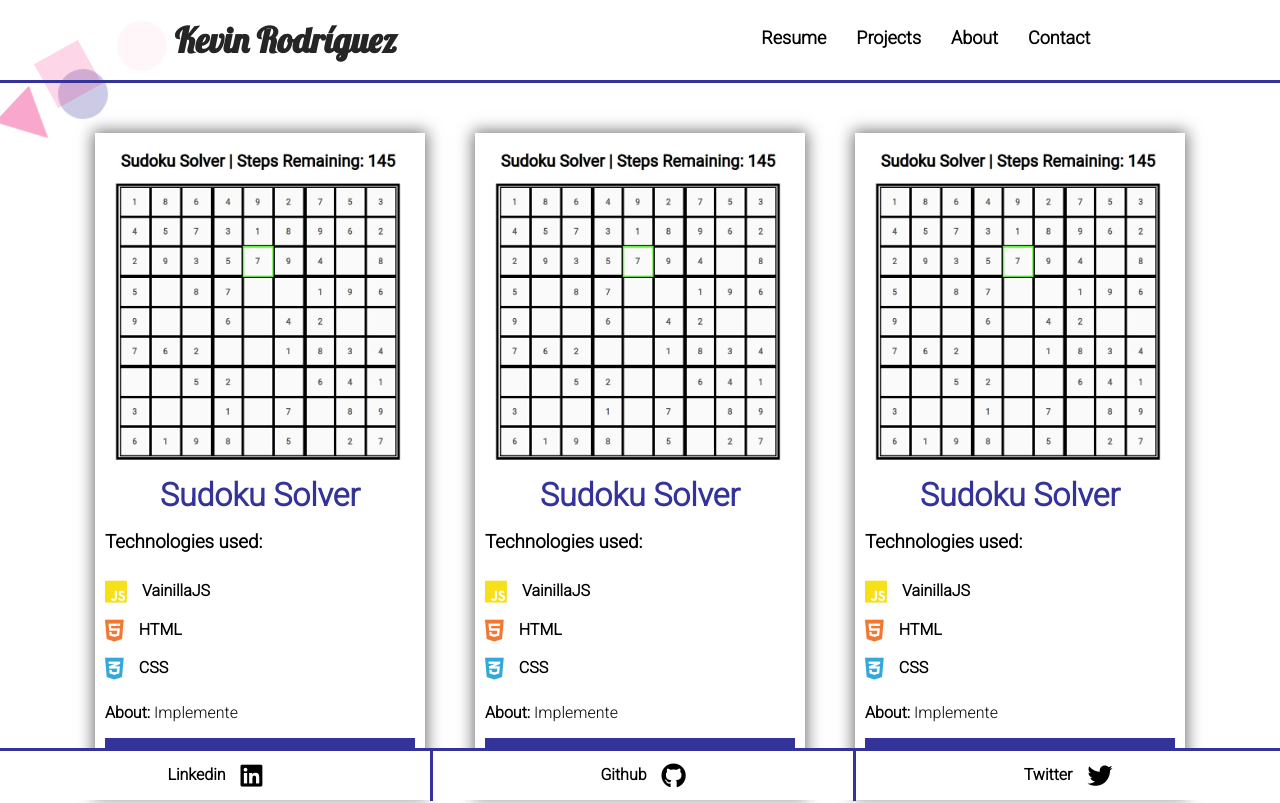
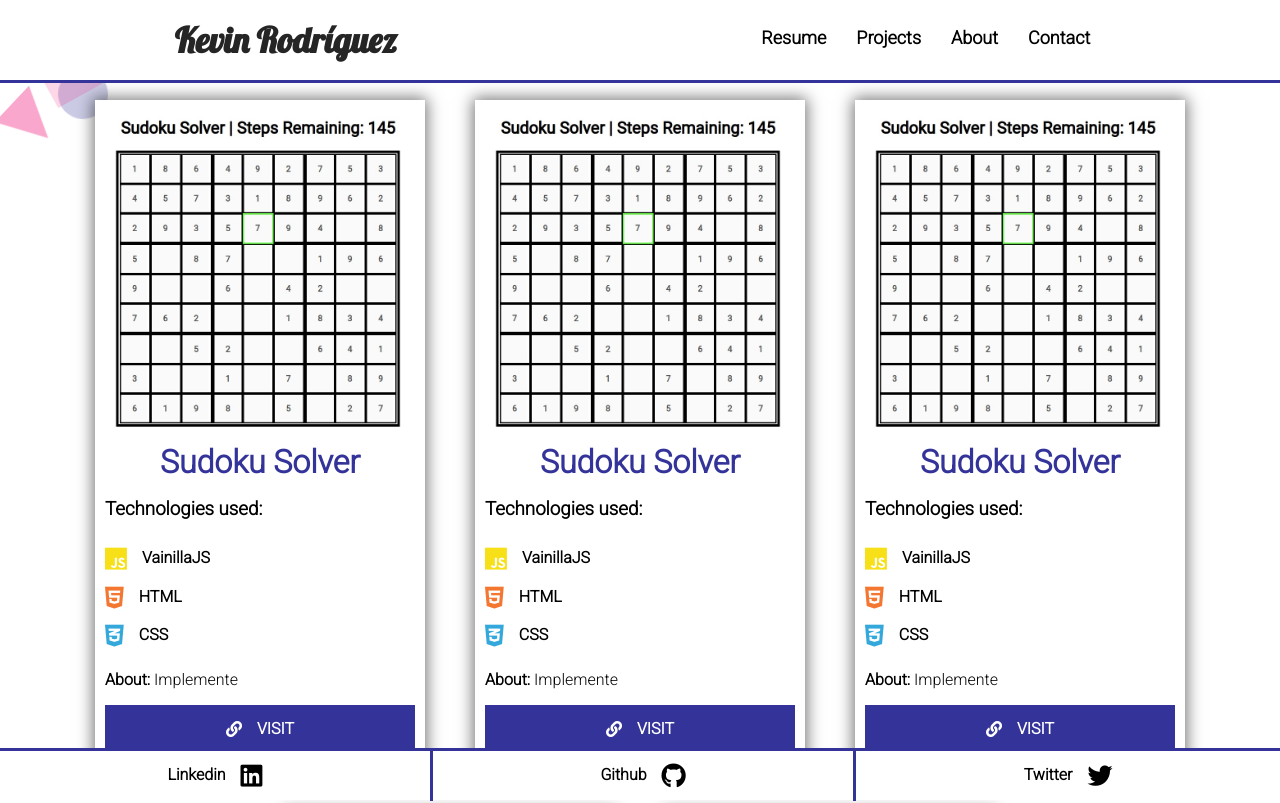
Before and after one commit to KevinIsYi/Portfolio, a React (Create React App) app: page /projects in a window 1280 px wide. Shown: the top 803 px of the page. Built offline with nearby package versions, Linux system fonts and the light colour scheme.

Commit message:
Fixed bug causing items to overlap when not needed

```diff
--- a/src/components/Footer/Footer.js
+++ b/src/components/Footer/Footer.js
@@ -1,6 +1,6 @@
 export const Footer = () => {
     return (
-        <footer className="footer flex fixed width-100">
+        <footer className="footer flex fixed width-100 light-bk">
             <a
                 className="footer__link-container roboto bold flex transition"
                 target="_blank"
--- a/src/components/Header/Header.js
+++ b/src/components/Header/Header.js
@@ -4,7 +4,7 @@ import { SidebarMenu } from '../SidebarMenu/SidebarMenu';
 export const Header = () => {
 
     return (
-        <header className="header__container flex roboto bold">
+        <header className="header__container fixed flex roboto bold light-bk">
             <Link to="/" className="header__name text-center lobster gray-text">Kevin Rodríguez</Link>
             <nav className="header__nav hidden">
                 <NavLink to="/resume" exact activeClassName="active-link">Resume</NavLink>
--- a/src/pages/ProjectsPage.js
+++ b/src/pages/ProjectsPage.js
@@ -139,7 +139,7 @@ const projects = [
 
 export const ProjectsPage = () => {
     return (
-        <div className="projects__container roboto center-x flex f-wrap">
+        <div className="projects__container roboto flex f-wrap">
             {
                 projects.map((project) => (
                     <ProjectCard key={project.id} projectInfo={project} />
--- a/src/styles/components/_background.scss
+++ b/src/styles/components/_background.scss
@@ -2,7 +2,7 @@
     animation-iteration-count: infinite;
     animation-name: raining;
     top: -100px;
-    z-index: -1;
+    z-index: -3;
 }
 
 .shape {
--- a/src/styles/components/_footer.scss
+++ b/src/styles/components/_footer.scss
@@ -1,11 +1,12 @@
 .footer {
     align-items: center;
+    background-color: $light;
     border-top: 3px solid $blue;
     bottom: 0;
     height: 49px;
     justify-content: space-evenly;
     left: 0;
-    background-color: $light;
+    z-index: -1;
 }
 
 .footer__line-divisor {
--- a/src/styles/components/_header.scss
+++ b/src/styles/components/_header.scss
@@ -1,9 +1,11 @@
 .header__container {
     align-items: center;
+    border-bottom: solid 3px $blue;
     font-size: 18px;
     height: 10vh;
     justify-content: space-around;
-    border-bottom: solid 3px $blue;
+    top: 0;
+    width: 100%;
 }
 
 .header__name {
--- a/src/styles/components/_sidebar-menu.scss
+++ b/src/styles/components/_sidebar-menu.scss
@@ -21,7 +21,6 @@
     position: fixed;
     top: 0;
     transition: 0.5s;
-    z-index: 1;
     width: 0;
 
     a {
--- a/src/styles/screens/_landing-screen.scss
+++ b/src/styles/screens/_landing-screen.scss
@@ -3,6 +3,7 @@
     display: grid;
     grid-template-columns: repeat(2, 1fr);
     width: 95%;
+    z-index: -1;
 
     a {
         text-align: right;
--- a/src/styles/screens/_projects-screen.scss
+++ b/src/styles/screens/_projects-screen.scss
@@ -1,14 +1,14 @@
 .projects__container {
     gap: 50px;
     justify-content: center;
-    margin-bottom: 100px;
-    margin-top: 50px;
+    margin: 100px auto;
     width: 90%;
 }
 
 .projects__project-container {
     padding: 10px;
     width: 310px;
+    z-index: -2;
 
     h1 {
         margin: 5px 0;
```
